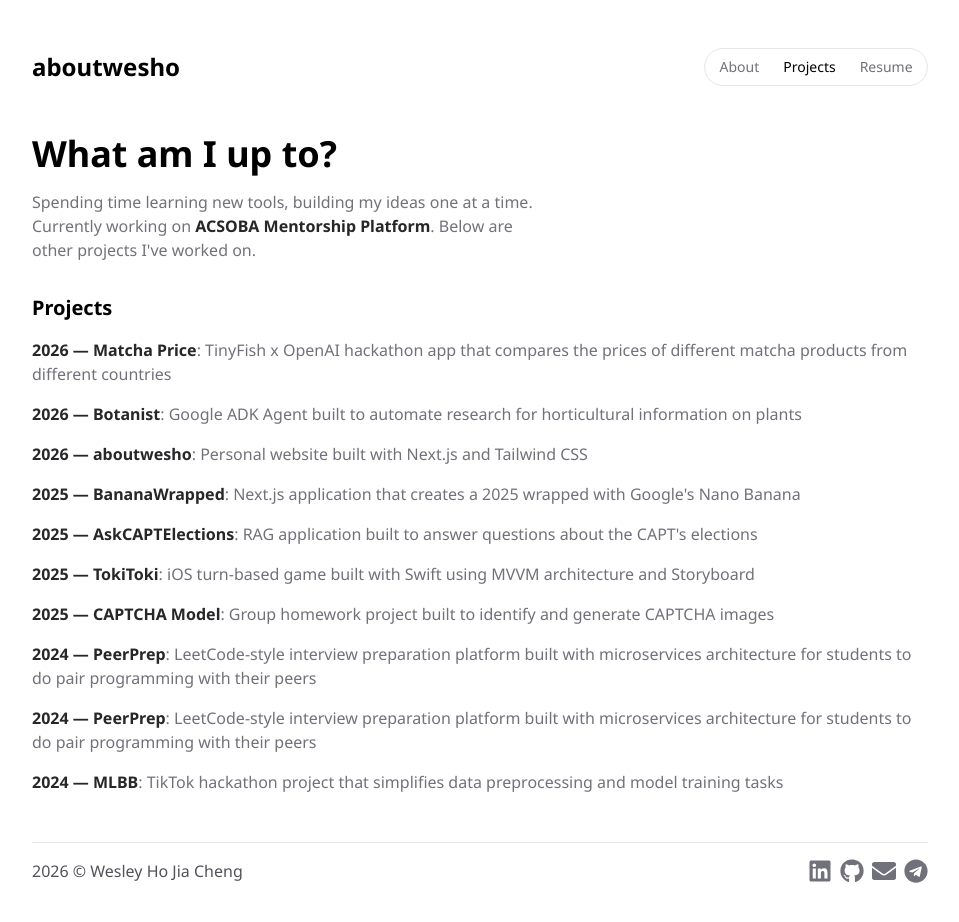
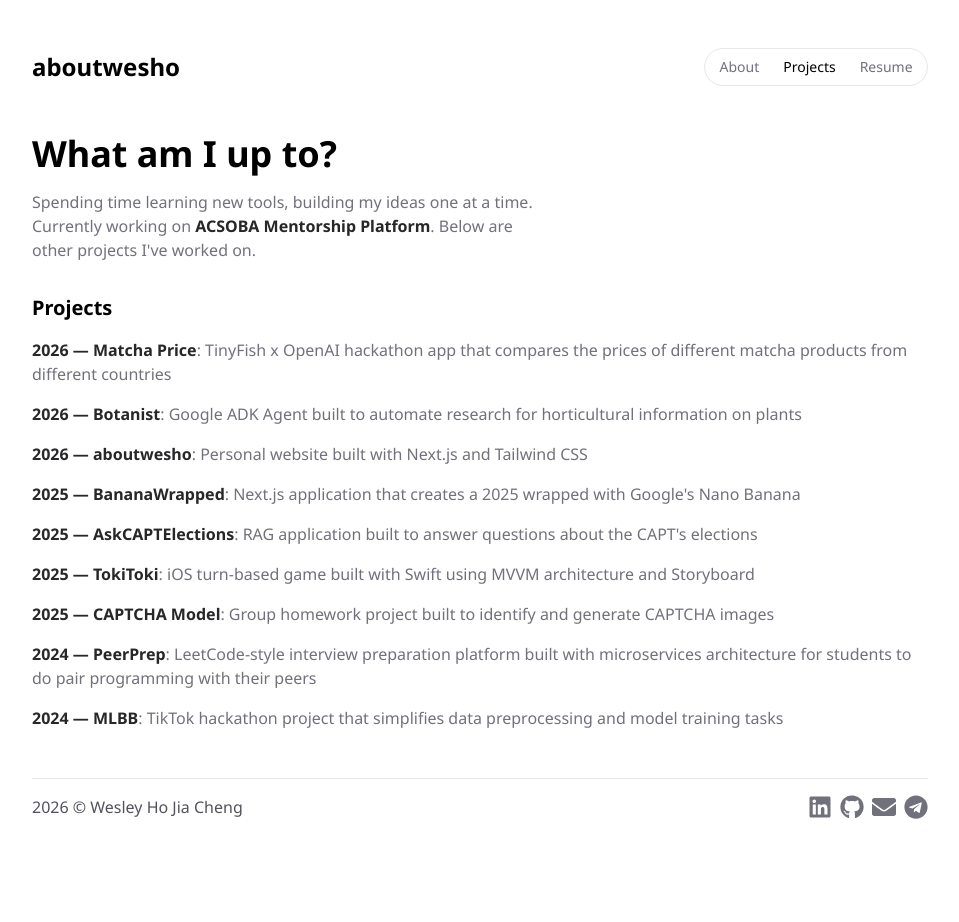
Before and after one commit to wesho1107/aboutwesho, a Next.js app: page /projects in a window 1280 px wide. Shown: the top 922 px of the page, without its empty margins (160-1119 px from the left). After the commit the page ends 867 px from the top, so only its background shows below. Built offline with nearby package versions, Linux system fonts and the light colour scheme.

Commit message:
chore: remove duplicated project entry

```diff
--- a/src/components/SocialCard.tsx
+++ b/src/components/SocialCard.tsx
@@ -20,12 +20,12 @@
           {item.icon === 'linkedin' && <FaLinkedin className="text-blue-600 w-8 h-8" />}
           {item.icon === 'github' && <FaGithub className="text-black w-8 h-8" />}
           {item.icon === 'telegram' && <FaTelegram className="text-blue-500 w-8 h-8" />}
-         <div className="hidden md:flex flex-col">
+         <div className="hidden sm:flex flex-col">
             <span className="text-md font-medium antialiased subpixel-antialiased">{item.label}</span>
             <span className="text-sm text-zinc-500 antialiased subpixel-antialiased">{item.tag}</span>
           </div>
       </div>
-      <FaAngleRight className="hidden md:block w-4 h-4 shrink-0 text-zinc-400 transition-colors group-hover:text-zinc-500" />
+      <FaAngleRight className="hidden sm:block w-4 h-4 shrink-0 text-zinc-400 transition-colors group-hover:text-zinc-500" />
     </a>
   )
 }
--- a/src/data/projects.json
+++ b/src/data/projects.json
@@ -42,13 +42,6 @@
       "featured": true
     },
     {
-      "name": "PeerPrep",
-      "year": "2024",
-      "description": "LeetCode-style interview preparation platform built with microservices architecture for students to do pair programming with their peers",
-      "link": "https://github.com/wesho1107/peerprep",
-      "featured": true
-    },
-    {
       "name": "MLBB",
       "year": "2024",
       "description": "TikTok hackathon project that simplifies data preprocessing and model training tasks",
```
